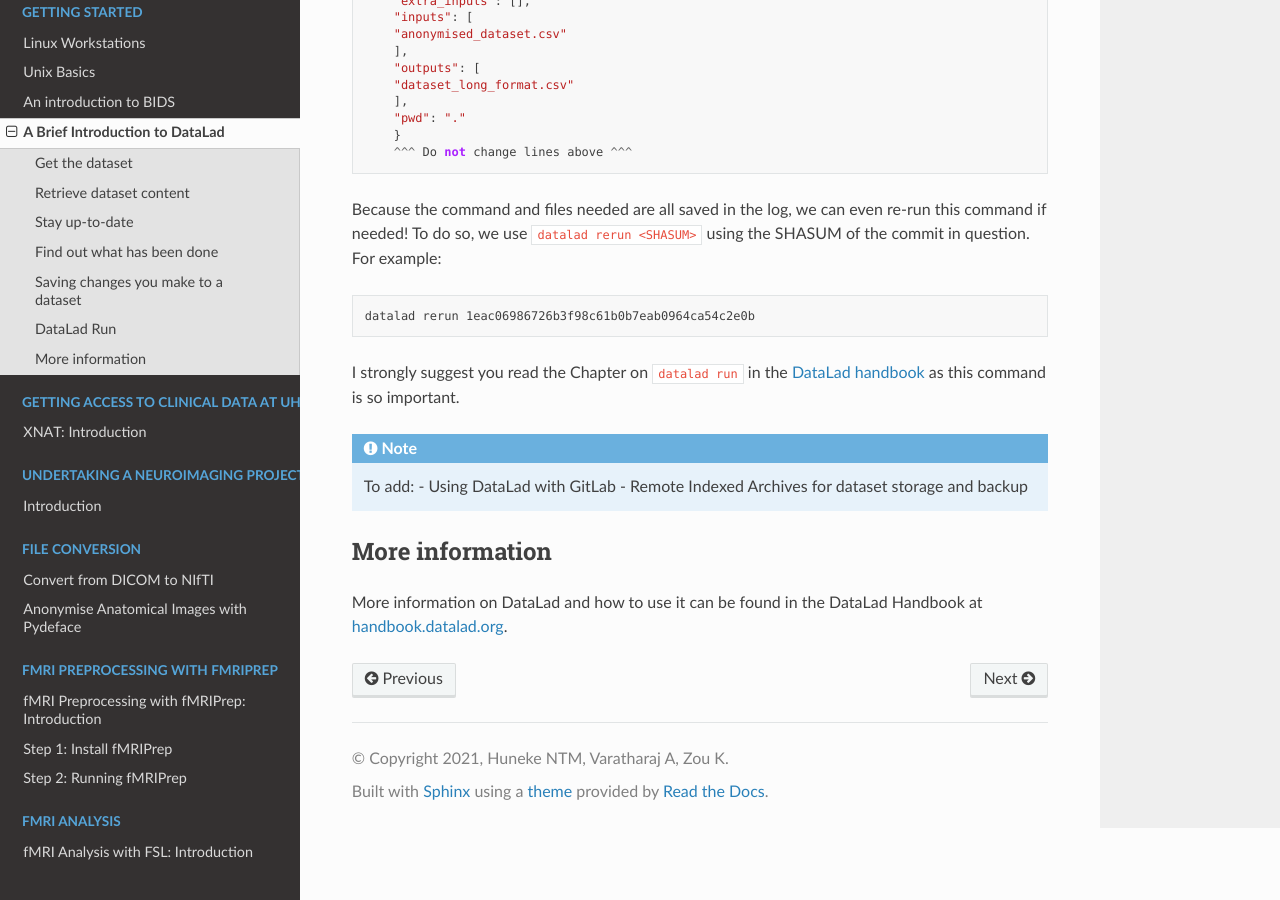
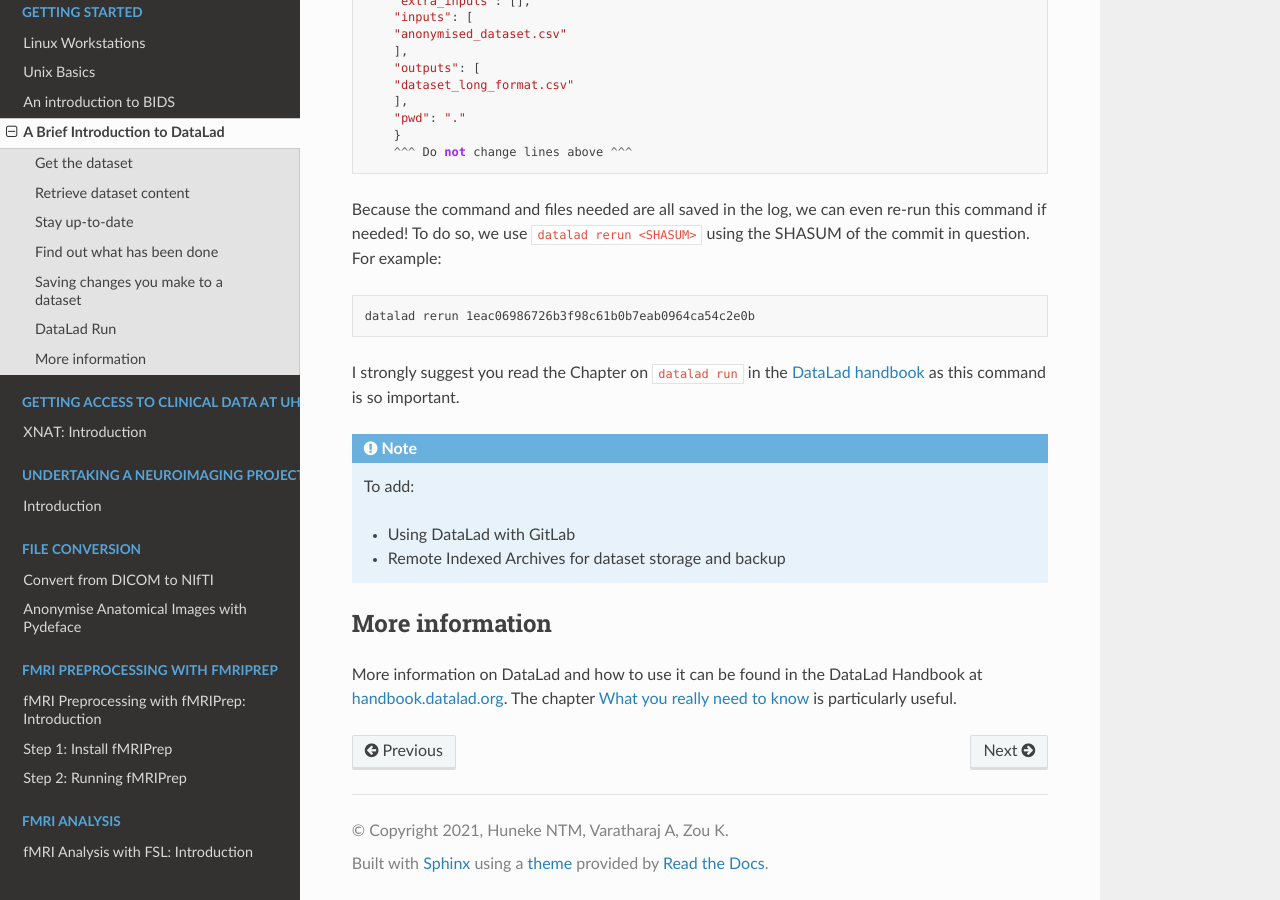
Before and after one commit to nhuneke/sotnir-handbook, a Sphinx documentation site: the page built from docs/getting-started/datalad.rst, in a window 1280 px wide and 900 px high, scrolled down 3341 px. Built offline with Sphinx 7.4.7 and the Read the Docs theme 2.0.0, drawn with Linux system fonts in a browser that asks for light colours; pages that are not in the unit, such as notebooks, are missing from menus.

Commit message:
Add hyperlinks to intro to datalad

```diff
--- a/docs/getting-started/datalad.rst
+++ b/docs/getting-started/datalad.rst
@@ -179,6 +179,7 @@ as this command is so important.
 .. note::
 
     To add:
+
     - Using DataLad with GitLab
     - Remote Indexed Archives for dataset storage and backup
 
@@ -186,4 +187,6 @@ More information
 ^^^^^^^^^^^^^^^^
 
 More information on DataLad and how to use it can be found in the DataLad Handbook at
-`handbook.datalad.org <http://handbook.datalad.org/en/latest/index.html>`_.
+`handbook.datalad.org <http://handbook.datalad.org/en/latest/index.html>`_. The chapter
+`What you really need to know <http://handbook.datalad.org/en/latest/intro/executive_summary.html#>`_
+is particularly useful.
```
